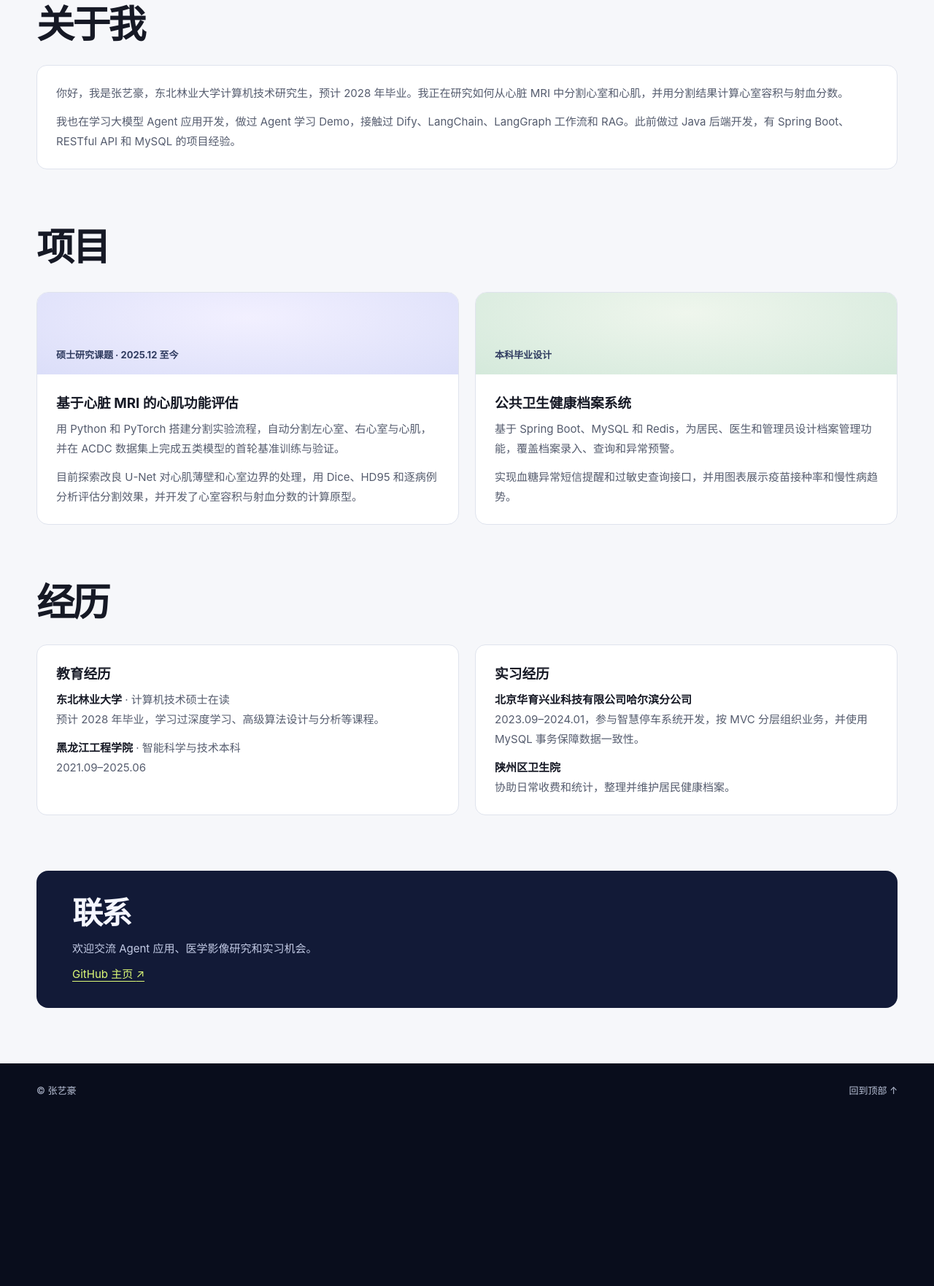
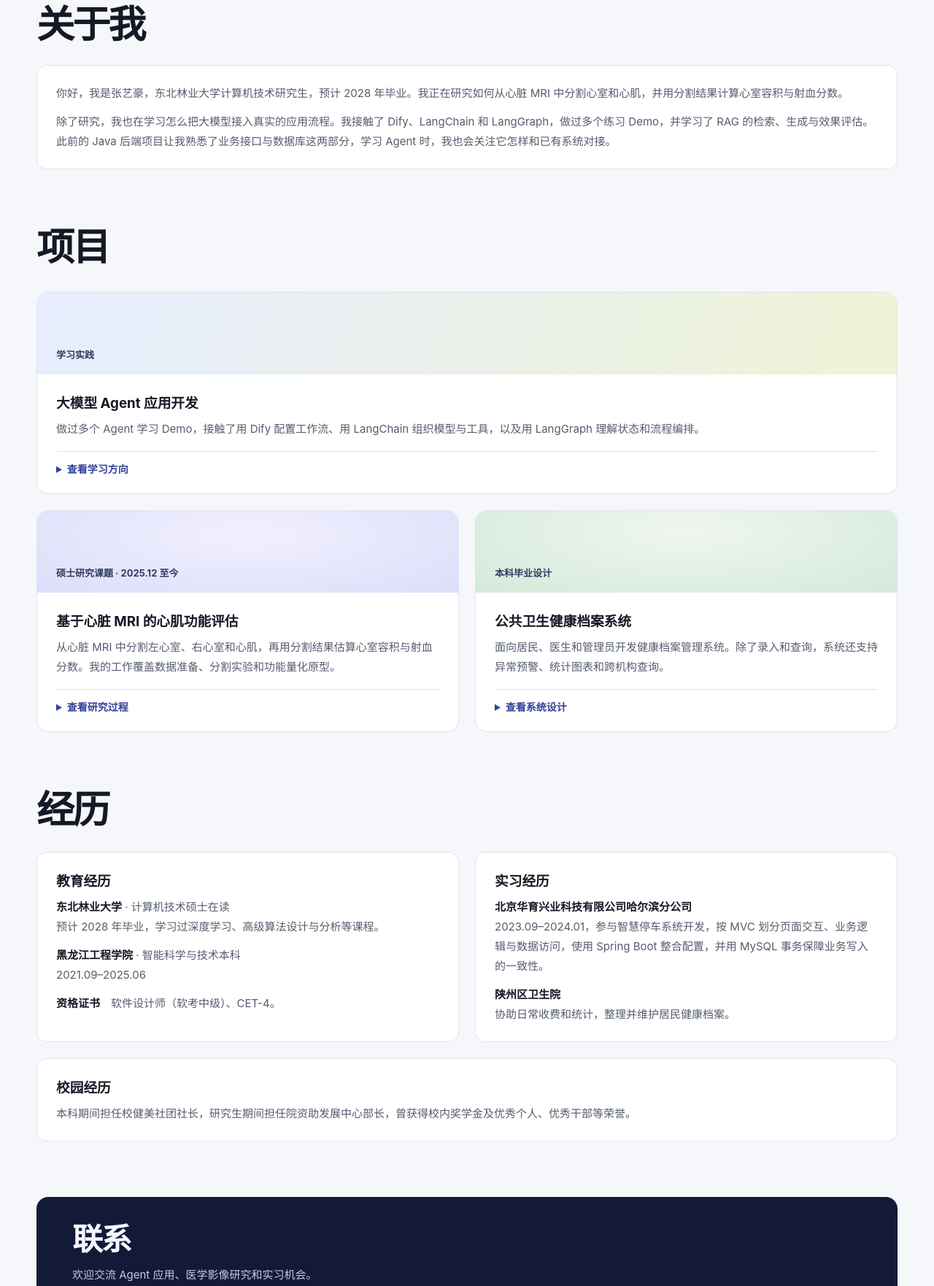
Before and after one commit to Mster111-zhang/mster111-zhang.github.io, a plain HTML site: page index.html in a window 1280 px wide. Shown: the part 713-2475 px from the top of the page at 73% size. Before the commit the page ends 2244 px from the top, so only its background shows below. Drawn offline with Linux system fonts and the light colour scheme.

Commit message:
Expand portfolio project descriptions

```diff
--- a/index.html
+++ b/index.html
@@ -35,20 +35,40 @@
         <h2 id="about-title">关于我</h2>
         <div class="about-panel panel">
           <p>你好，我是张艺豪，东北林业大学计算机技术研究生，预计 2028 年毕业。我正在研究如何从心脏 MRI 中分割心室和心肌，并用分割结果计算心室容积与射血分数。</p>
-          <p>我也在学习大模型 Agent 应用开发，做过 Agent 学习 Demo，接触过 Dify、LangChain、LangGraph 工作流和 RAG。此前做过 Java 后端开发，有 Spring Boot、RESTful API 和 MySQL 的项目经验。</p>
+          <p>除了研究，我也在学习怎么把大模型接入真实的应用流程。我接触了 Dify、LangChain 和 LangGraph，做过多个练习 Demo，并学习了 RAG 的检索、生成与效果评估。此前的 Java 后端项目让我熟悉了业务接口与数据库这两部分，学习 Agent 时，我也会关注它怎样和已有系统对接。</p>
         </div>
       </section>
       <section id="projects" class="section wrap" aria-labelledby="projects-title">
         <h2 id="projects-title">项目</h2>
         <div class="project-grid">
+          <article class="project project-wide">
+            <div class="cover cover-agent">
+              <span>学习实践</span>
+            </div>
+            <div class="slot">
+              <h3>大模型 Agent 应用开发</h3>
+              <p>做过多个 Agent 学习 Demo，接触了用 Dify 配置工作流、用 LangChain 组织模型与工具，以及用 LangGraph 理解状态和流程编排。</p>
+              <details>
+                <summary>查看学习方向</summary>
+                <p><strong>工作流编排</strong>　学习如何把任务拆成步骤，在节点之间保存状态，并理解单 Agent 与多 Agent 协作的基本区别。</p>
+                <p><strong>知识问答</strong>　学习 RAG 中的检索、生成和评估，关注检索结果是否相关、回答是否有材料依据。</p>
+                <p><strong>应用部署</strong>　了解 Agent 应用从开发到部署和监控的流程，并学习过 vLLM 私有化部署和多模态 Agent 的基础知识。</p>
+              </details>
+            </div>
+          </article>
           <article class="project">
             <div class="cover cover-blue">
               <span>硕士研究课题 · 2025.12 至今</span>
             </div>
             <div class="slot">
               <h3>基于心脏 MRI 的心肌功能评估</h3>
-              <p>用 Python 和 PyTorch 搭建分割实验流程，自动分割左心室、右心室与心肌，并在 ACDC 数据集上完成五类模型的首轮基准训练与验证。</p>
-              <p>目前探索改良 U-Net 对心肌薄壁和心室边界的处理，用 Dice、HD95 和逐病例分析评估分割效果，并开发了心室容积与射血分数的计算原型。</p>
+              <p>从心脏 MRI 中分割左心室、右心室和心肌，再用分割结果估算心室容积与射血分数。我的工作覆盖数据准备、分割实验和功能量化原型。</p>
+              <details>
+                <summary>查看研究过程</summary>
+                <p><strong>数据与基准</strong>　用 Python 和 PyTorch 搭建实验框架，完成预处理、空间几何对齐和患者级划分。按患者划分能让同一患者的数据留在同一集合。已完成 ACDC 上五类模型的首轮基准训练与验证。</p>
+                <p><strong>模型改进</strong>　针对心肌薄壁和心室边界，探索内容感知上采样与多尺度语义融合，开展结构筛选和模块对照分析。</p>
+                <p><strong>评估与输出</strong>　用 Dice 衡量分割区域的重叠程度，用 HD95 衡量边界偏差，并结合逐病例误差查看失误集中在哪些样本。实验流程支持预测可视化和报告导出，也已实现心室容积与射血分数的计算原型。</p>
+              </details>
             </div>
           </article>
           <article class="project">
@@ -57,8 +77,13 @@
             </div>
             <div class="slot">
               <h3>公共卫生健康档案系统</h3>
-              <p>基于 Spring Boot、MySQL 和 Redis，为居民、医生和管理员设计档案管理功能，覆盖档案录入、查询和异常预警。</p>
-              <p>实现血糖异常短信提醒和过敏史查询接口，并用图表展示疫苗接种率和慢性病趋势。</p>
+              <p>面向居民、医生和管理员开发健康档案管理系统。除了录入和查询，系统还支持异常预警、统计图表和跨机构查询。</p>
+              <details>
+                <summary>查看系统设计</summary>
+                <p><strong>档案管理</strong>　按居民、医生和管理人员的使用场景划分功能，覆盖档案录入、查询及预警，使用 Spring Boot、MySQL 和 Redis 实现。</p>
+                <p><strong>异常提醒与统计</strong>　按血糖异常等业务规则触发短信提醒，并用图表展示疫苗接种率与慢性病趋势。</p>
+                <p><strong>跨机构查询</strong>　设计并实现过敏史查询的 RESTful API，让其他机构可以查询相关健康档案信息。</p>
+              </details>
             </div>
           </article>
         </div>
@@ -70,11 +95,16 @@
             <h3>教育经历</h3>
             <p><strong>东北林业大学</strong> · 计算机技术硕士在读<br>预计 2028 年毕业，学习过深度学习、高级算法设计与分析等课程。</p>
             <p><strong>黑龙江工程学院</strong> · 智能科学与技术本科<br>2021.09–2025.06</p>
+            <p><strong>资格证书</strong>　软件设计师（软考中级）、CET-4。</p>
           </article>
           <article class="panel">
             <h3>实习经历</h3>
-            <p><strong>北京华育兴业科技有限公司哈尔滨分公司</strong><br>2023.09–2024.01，参与智慧停车系统开发，按 MVC 分层组织业务，并使用 MySQL 事务保障数据一致性。</p>
+            <p><strong>北京华育兴业科技有限公司哈尔滨分公司</strong><br>2023.09–2024.01，参与智慧停车系统开发，按 MVC 划分页面交互、业务逻辑与数据访问，使用 Spring Boot 整合配置，并用 MySQL 事务保障业务写入的一致性。</p>
             <p><strong>陕州区卫生院</strong><br>协助日常收费和统计，整理并维护居民健康档案。</p>
+          </article>
+          <article class="panel project-wide">
+            <h3>校园经历</h3>
+            <p>本科期间担任校健美社团社长，研究生期间担任院资助发展中心部长，曾获得校内奖学金及优秀个人、优秀干部等荣誉。</p>
           </article>
         </div>
       </section>
--- a/style.css
+++ b/style.css
@@ -46,6 +46,7 @@ img { display: block; max-width: 100%; }
 .section { padding-top: 76px; }
 .section h2 { font-size: clamp(31px, 4.2vw, 52px); letter-spacing: -.055em; line-height: 1.2; }
 .project-grid { display: grid; grid-template-columns: repeat(2, minmax(0, 1fr)); gap: 22px; margin-top: 29px; align-items: start; }
+.project-wide { grid-column: 1 / -1; }
 .project { overflow: hidden; border: 1px solid var(--edge); border-radius: 16px; background: #fff; }
 .about-panel { margin-top: 24px; }
 .panel, .slot { padding: 24px 26px; }
@@ -55,8 +56,13 @@ img { display: block; max-width: 100%; }
 .panel p + p, .slot p + p { margin-top: 12px; }
 .panel strong { color: var(--ink); }
 .cover { min-height: 112px; display: flex; align-items: flex-end; padding: 18px 26px; color: #303c60; font-size: 13px; font-weight: 700; }
+.cover-agent { background: linear-gradient(115deg, #e7edff, #eef4d5); }
 .cover-blue { background: radial-gradient(ellipse at 50% 30%, #f2f0ff, #dbdef9); }
 .cover-green { background: radial-gradient(ellipse at 50% 25%, #eff6ed, #d4e9db); }
+.slot details { margin-top: 17px; border-top: 1px solid var(--edge); padding-top: 13px; }
+.slot summary { cursor: pointer; color: #314299; font-size: 14px; font-weight: 650; }
+.slot details p { margin-top: 10px; }
+.slot details strong { color: var(--ink); }
 .history-grid { display: grid; grid-template-columns: repeat(2, minmax(0, 1fr)); gap: 22px; margin-top: 26px; }
 .contact { padding-bottom: 76px; }
 .contact-card { background: #121a37; border-radius: 16px; color: var(--white); padding: 33px clamp(22px, 5vw, 49px); }
```
